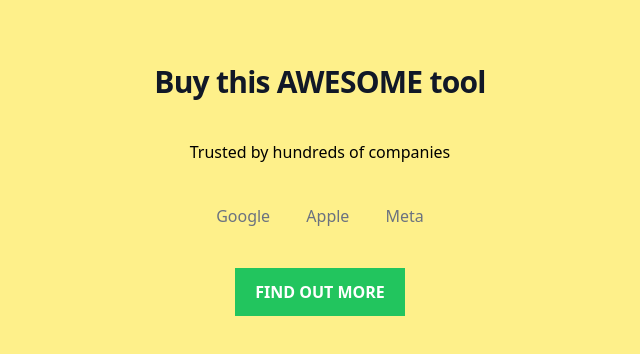
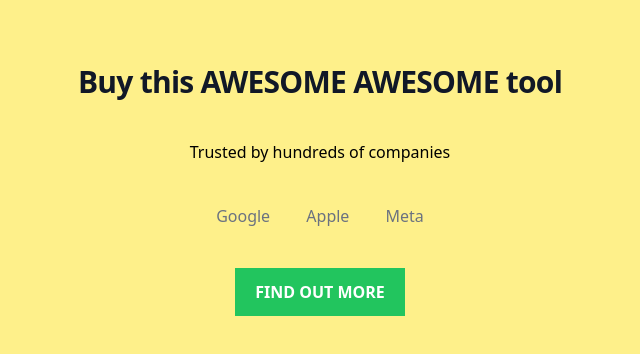
Before and after one commit to server19/test, a plain HTML site: page index.html in a window 1280 px wide. Shown: the whole page, without its empty margins (320-960 px from the left). Drawn offline with Linux system fonts and the light colour scheme.

Commit message:
Update index.html

```diff
--- a/index.html
+++ b/index.html
@@ -10,7 +10,7 @@
   <body>
     <div class="py-16 bg-yellow-200 h-screen">
       <h1 class="text-center text-3xl mb-10 font-extrabold tracking-tight text-gray-900">
-        Buy this AWESOME tool</h1>
+        Buy this AWESOME AWESOME tool</h1>
       <p class="text-center">Trusted by hundreds of companies</p>
       <ul class="text-center pt-10">
         <li class="inline text-gray-500 mx-4">Google</li>
```
